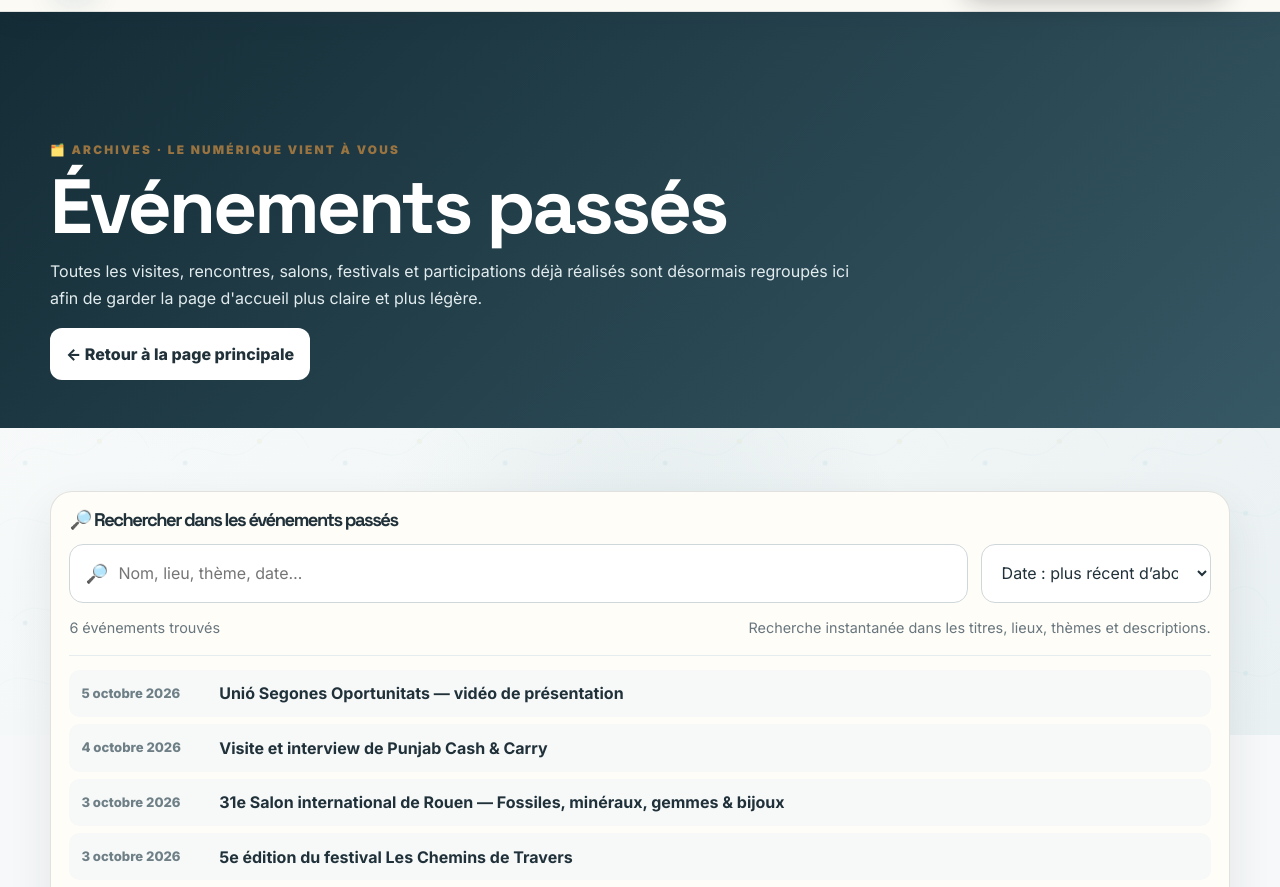
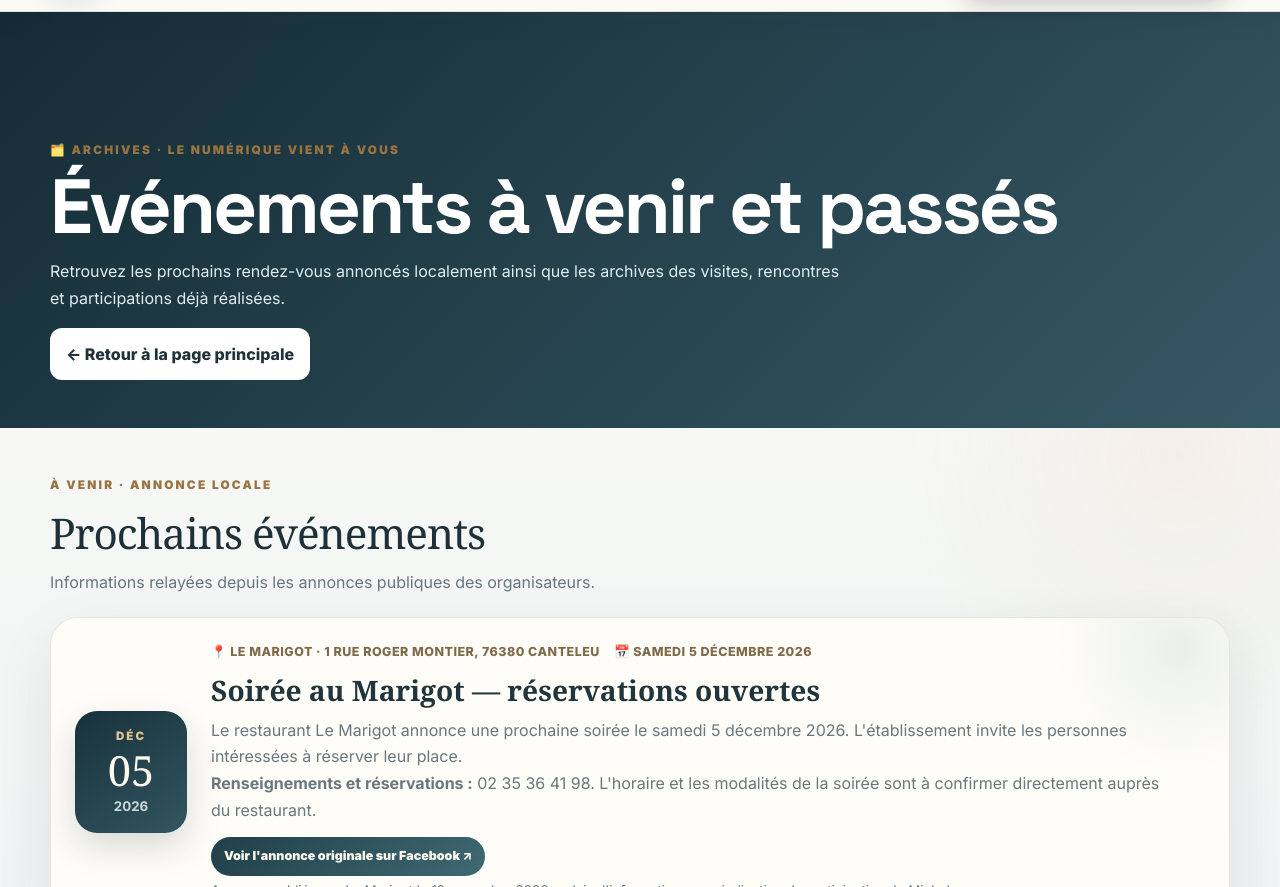
Before and after one commit to grial71/11_Michel-Portfolio, a plain HTML site: page evenements.html in a window 1280 px wide. Shown: the part 65-952 px from the top of the page. Drawn offline with Linux system fonts and the light colour scheme; no server answers.

Commit message:
Annoncer la soirée Le Marigot du 5 décembre dans les événements à venir

```diff
--- a/evenements.html
+++ b/evenements.html
@@ -6,7 +6,7 @@
   <meta name="description" content="Archives des événements, rencontres, visites et participations de Michel Quinones dans le cadre de Le Numérique Vient à Vous.">
   <meta name="robots" content="index, follow">
   <meta name="theme-color" content="#f6f8f9">
-  <title>Événements passés | Le Numérique Vient à Vous</title>
+  <title>Événements à venir et passés | Le Numérique Vient à Vous</title>
   <link rel="canonical" href="https://www.lenumeriquevientavous.fr/evenements.html">
   <link rel="icon" href="assets/images/favicon.svg" type="image/svg+xml">
   <link rel="preconnect" href="https://fonts.googleapis.com">
@@ -172,11 +172,41 @@
     <header class="archive-hero">
       <div class="container">
         <p class="premium-eyebrow">🗂️ Archives · Le Numérique Vient à Vous</p>
-        <h1>Événements passés</h1>
-        <p>Toutes les visites, rencontres, salons, festivals et participations déjà réalisés sont désormais regroupés ici afin de garder la page d'accueil plus claire et plus légère.</p>
+        <h1>Événements à venir et passés</h1>
+        <p>Retrouvez les prochains rendez-vous annoncés localement ainsi que les archives des visites, rencontres et participations déjà réalisées.</p>
         <a class="archive-back" href="index.html">← Retour à la page principale</a>
       </div>
     </header>
+
+    <section id="evenements-a-venir" class="event-agenda" aria-labelledby="evenements-a-venir-titre" style="padding-top:3rem;padding-bottom:2.5rem">
+      <div class="container">
+        <div class="event-agenda-head">
+          <div>
+            <p class="premium-eyebrow">À venir · Annonce locale</p>
+            <h2 id="evenements-a-venir-titre">Prochains événements</h2>
+            <p>Informations relayées depuis les annonces publiques des organisateurs.</p>
+          </div>
+        </div>
+        <article class="event-card" aria-labelledby="marigot-soiree-titre">
+          <div class="event-date" aria-label="5 décembre 2026">
+            <span>DÉC</span><strong>05</strong><small>2026</small>
+          </div>
+          <div class="event-content">
+            <div class="event-meta">
+              <span>📍 Le Marigot · 1 rue Roger Montier, 76380 Canteleu</span>
+              <span>📅 Samedi 5 décembre 2026</span>
+            </div>
+            <h3 id="marigot-soiree-titre">Soirée au Marigot — réservations ouvertes</h3>
+            <p>Le restaurant Le Marigot annonce une prochaine soirée le samedi 5 décembre 2026. L'établissement invite les personnes intéressées à réserver leur place.</p>
+            <p><strong>Renseignements et réservations :</strong> <a href="tel:+33235364198">02 35 36 41 98</a>. L'horaire et les modalités de la soirée sont à confirmer directement auprès du restaurant.</p>
+            <div class="event-links">
+              <a class="event-link-primary" href="https://www.facebook.com/photo/?fbid=122181787424987772&amp;set=a.122113449596987772" target="_blank" rel="noopener noreferrer">Voir l'annonce originale sur Facebook ↗</a>
+            </div>
+            <p><small>Annonce publiée par Le Marigot le 12 novembre 2026 ; relais d'information, sans indication de participation de Michel.</small></p>
+          </div>
+        </article>
+      </div>
+    </section>
 
     <section id="recherche-evenements" class="event-search-panel" aria-labelledby="event-search-title">
       <div class="container">
```
